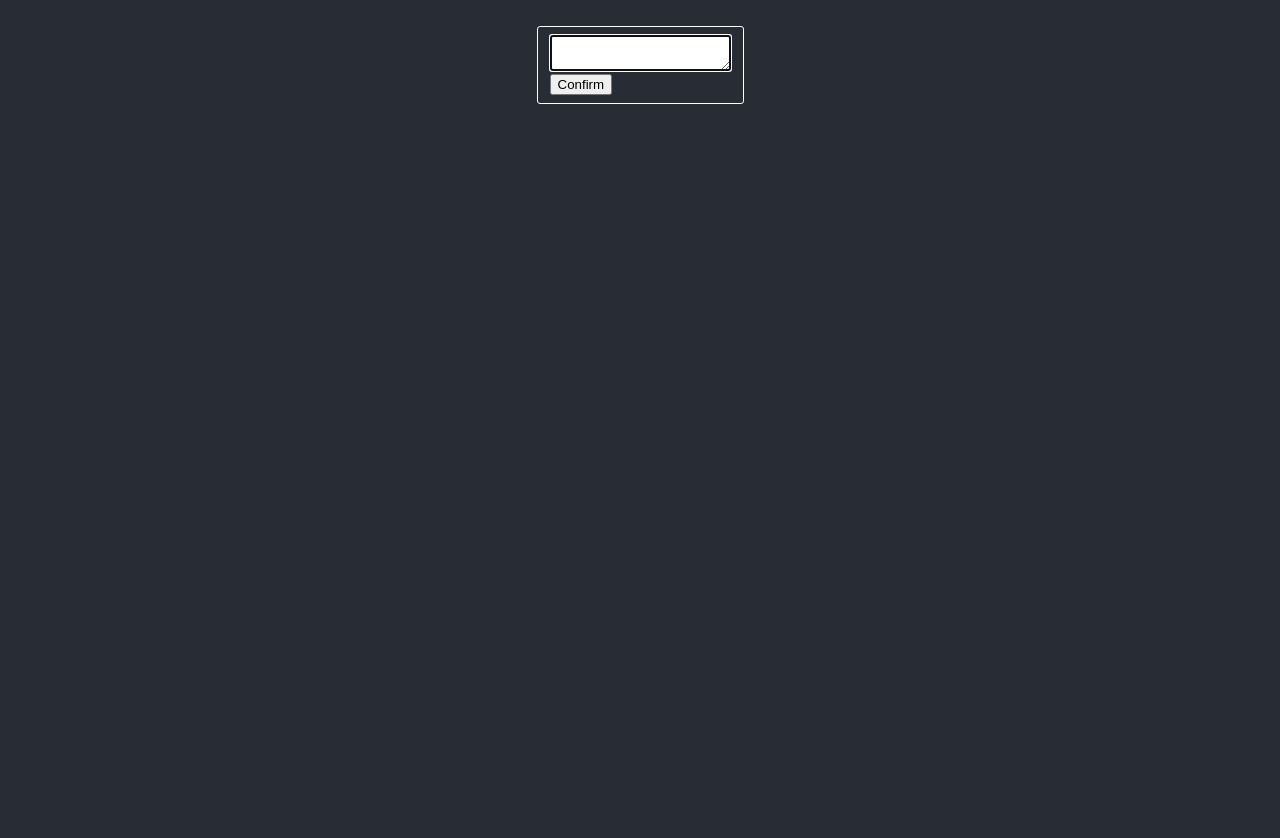
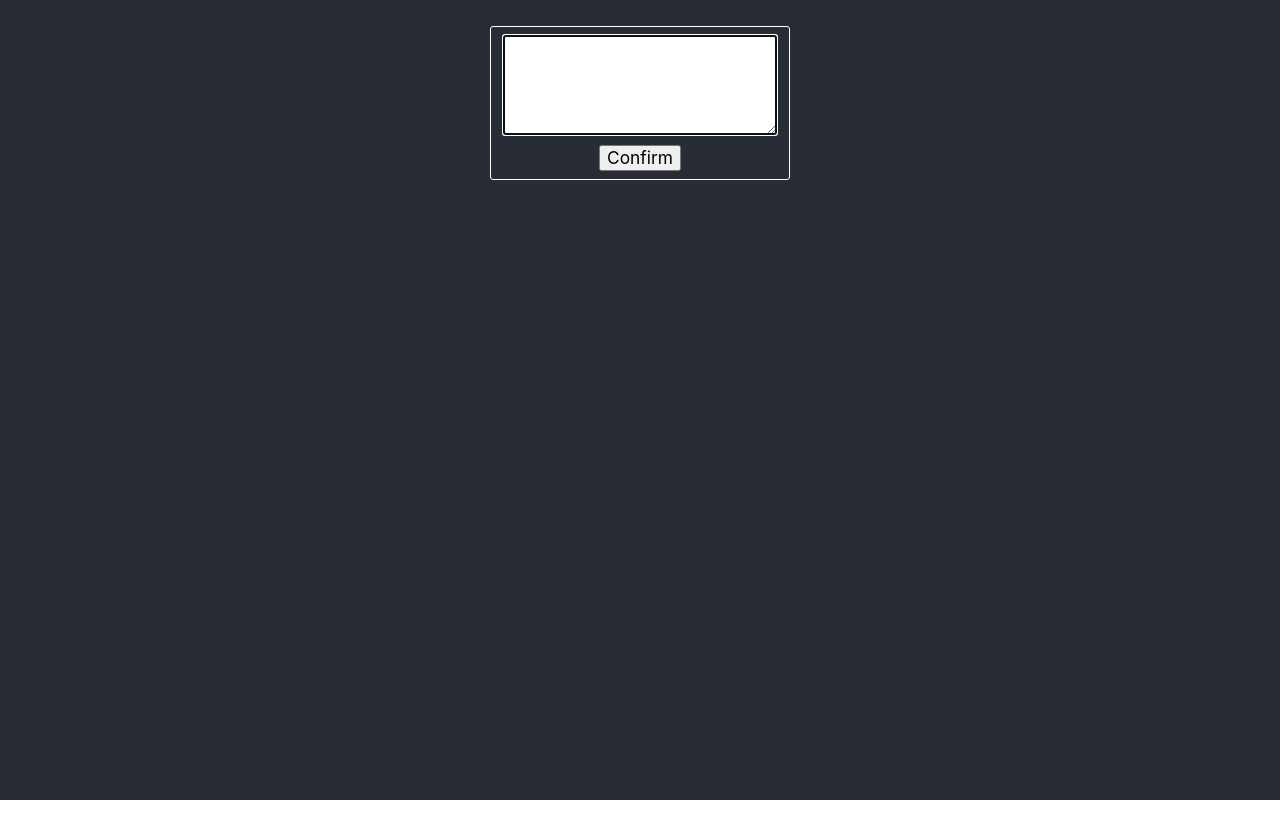
Before and after one commit to SuperOl3g/word-learner, a React (Create React App) app: page / in a window 1280 px wide. Both pictures are taken after a click on the button "+ Add". After the commit the page ends 800 px from the top, so only its background shows below. Built offline with nearby package versions, Linux system fonts and the light colour scheme.

Commit message:
added normalize.css and some fine styles 😎

```diff
--- a/package.json
+++ b/package.json
@@ -11,6 +11,7 @@
     "@types/react": "^18.2.42",
     "@types/react-dom": "^18.2.17",
     "classnames": "^2.3.2",
+    "normalize.css": "^8.0.1",
     "react": "^18.2.0",
     "react-dom": "^18.2.0",
     "react-scripts": "5.0.1",
--- a/src/components/app/app.module.css
+++ b/src/components/app/app.module.css
@@ -7,8 +7,8 @@
   flex-direction: column;
   align-items: center;
   justify-content: flex-start;
-  font-size: 14pt;
   color: white;
+  font-size: 13pt;
 }
 
 .block {
@@ -18,6 +18,9 @@
   border-radius: 3px;
   padding: 8px 12px;
   margin: 6px;
+  width: 300px;
+  display: flex;
+  flex-direction: column;
 }
 
 .crossButton {
@@ -27,8 +30,9 @@
   transform: translate(50%, -50%);
   border-radius: 50%;
   padding: 0;
-  width: 18px;
-  height: 18px;
+  border: none;
+  width: 20px;
+  height: 20px;
 }
 
 .blockTitle {
--- a/src/components/new-block-editor/new-block-editor.tsx
+++ b/src/components/new-block-editor/new-block-editor.tsx
@@ -1,4 +1,4 @@
-import React, {ChangeEvent, useState} from 'react';
+import React, {ChangeEvent, Fragment, useState} from 'react';
 import classNames from 'classnames';
 import s from './new-block-edtior.module.css';
 import {IDictionary} from "../../types";
@@ -61,8 +61,12 @@ function NewBlockEditor({ onConfirm }: IProps) {
     }
 
     return !state.isInAddingState ?
-        <button onClick={handleAddClick}>+ Add</button> :
-        <div>
+        <button
+            className={s.button}
+            onClick={handleAddClick}
+        >+ Add
+        </button> :
+        <Fragment>
             <textarea
                 autoFocus
                 className={classNames({
@@ -72,8 +76,13 @@ function NewBlockEditor({ onConfirm }: IProps) {
                 value={state.value}
                 onChange={handleChange}
             />
-            <button onClick={handleConfirmClick}>Confirm</button>
-        </div>
+            <button
+                className={s.button}
+                onClick={handleConfirmClick}
+            >
+                Confirm
+            </button>
+        </Fragment>
     ;
 }
 
--- a/src/components/new-block-editor/new-block-edtior.module.css
+++ b/src/components/new-block-editor/new-block-edtior.module.css
@@ -1,7 +1,17 @@
 .textarea {
     display: block;
+    min-width: 100%;
+    max-width: 100%;
+    min-height: 100px;
+    margin-bottom: 10px;
+    box-sizing: border-box;
 }
 
 .textarea_error {
     border-color: red;
 }
+
+.button {
+    align-self: center;
+    justify-self: center;
+}
--- a/src/index.tsx
+++ b/src/index.tsx
@@ -1,6 +1,7 @@
 import React from 'react';
 import ReactDOM from 'react-dom/client';
-import './index.css';
+import 'normalize.css';
+import './reset.css';
 import App from './components/app/app';
 
 const root = ReactDOM.createRoot(
--- a/src/index.css
+++ b/src/reset.css
@@ -7,6 +7,10 @@ body {
   -moz-osx-font-smoothing: grayscale;
 }
 
+* {
+  box-sizing: border-box;
+}
+
 code {
   font-family: source-code-pro, Menlo, Monaco, Consolas, 'Courier New',
     monospace;
```
Also changed, not shown: 1 other file (tests, documents, lock files or other folders).
